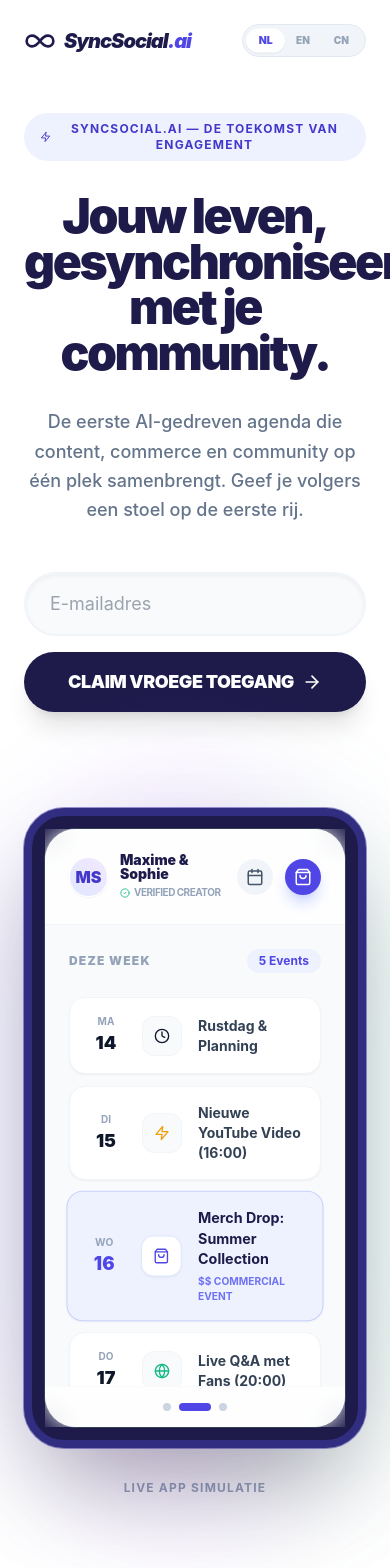
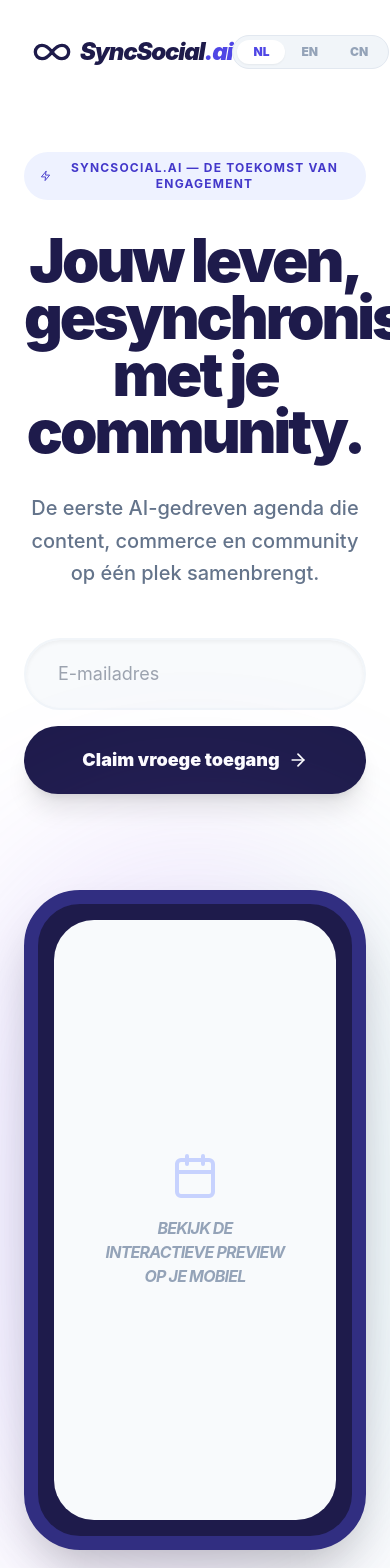
Before and after one commit to JoSync/syncsocial-web, a Next.js app: page / in a window 390 px wide. Shown: the top 1568 px of the page. Built offline with nearby package versions, Linux system fonts and the light colour scheme.

Commit message:
Update page.js

```diff
--- a/app/page.js
+++ b/app/page.js
@@ -1,228 +1,120 @@
 "use client";
 import React, { useState, useEffect } from 'react';
-import { Calendar, ShoppingBag, Globe, Zap, Infinity, ArrowRight, CheckCircle2, Heart, MessageCircle, DollarSign, ChevronRight, Clock } from 'lucide-react';
+import { Calendar, ShoppingBag, Globe, Zap, Infinity, ArrowRight, CheckCircle2, Clock, DollarSign, ChevronRight } from 'lucide-react';
 
 export default function LandingPage() {
   const [lang, setLang] = useState('NL');
-  // State voor de automatische mockup flow
   const [currentSlide, setCurrentSlide] = useState(0);
-  const totalSlides = 3;
+  const [email, setEmail] = useState('');
+  const [isSubmitted, setIsSubmitted] = useState(false);
 
-  // Timer die elke 5 seconden wisselt van slide
   useEffect(() => {
     const interval = setInterval(() => {
-      setCurrentSlide((prev) => (prev + 1) % totalSlides);
-    }, 5000); // 5000ms = 5 seconden
+      setCurrentSlide((prev) => (prev + 1) % 3);
+    }, 5000);
     return () => clearInterval(interval);
   }, []);
+
+  const handleSubmit = (e) => {
+    e.preventDefault();
+    if (email.includes('@')) {
+      setIsSubmitted(true);
+      // Hier kunnen we later de koppeling met een database maken
+    }
+  };
 
   const t = {
     NL: {
       hero: "Jouw leven, gesynchroniseerd met je community.",
-      sub: "De eerste AI-gedreven agenda die content, commerce en community op één plek samenbrengt. Geef je volgers een stoel op de eerste rij.",
+      sub: "De eerste AI-gedreven agenda die content, commerce en community op één plek samenbrengt.",
       cta: "Claim vroege toegang",
-      badge: "SyncSocial.ai — De toekomst van engagement",
-      mockupLabel: "Live App Simulatie"
+      success: "Je staat op de lijst! We nemen snel contact met je op.",
+      badge: "SyncSocial.ai — De toekomst van engagement"
     },
     EN: {
       hero: "Your life, synchronized with your community.",
-      sub: "The first AI-powered calendar bridging content, commerce, and community. Give your followers a front-row seat.",
+      sub: "The first AI-powered calendar bridging content, commerce, and community.",
       cta: "Claim Early Access",
-      badge: "SyncSocial.ai — The future of engagement",
-      mockupLabel: "Live App Simulation"
+      success: "You're on the list! We'll be in touch soon.",
+      badge: "SyncSocial.ai — The future of engagement"
     },
     CN: {
       hero: "同步你的社交生活",
       sub: "连接内容、商业与社交的AI日历。让你的粉丝与你同步。",
       cta: "立即加入等候名单",
-      badge: "SyncSocial.ai — 社交参与的未来",
-      mockupLabel: "实时应用模拟"
+      success: "您已加入等候名单！我们会尽快与您联系。",
+      badge: "SyncSocial.ai — 社交参与的未来"
     }
   };
 
   const current = t[lang];
 
-  // Data voor het Weekoverzicht (Slide 2)
-  const weekData = [
-    { day: 'MA', date: '14', title: 'Rustdag & Planning', type: 'personal', icon: <Clock size={16} /> },
-    { day: 'DI', date: '15', title: 'Nieuwe YouTube Video (16:00)', type: 'content', icon: <Zap size={16} className="text-amber-500" /> },
-    { day: 'WO', date: '16', title: 'Merch Drop: Summer Collection', type: 'commerce', icon: <ShoppingBag size={16} className="text-indigo-600" />, highlight: true },
-    { day: 'DO', date: '17', title: 'Live Q&A met Fans (20:00)', type: 'live', icon: <Globe size={16} className="text-emerald-500" /> },
-    { day: 'VR', date: '18', title: 'Weekend Vlog Teaser', type: 'content', icon: <Zap size={16} className="text-amber-500" /> },
-  ];
-
   return (
     <div className="min-h-screen bg-white text-slate-900 overflow-hidden font-sans">
-      {/* Navbar */}
-      <nav className="flex justify-between items-center p-6 lg:p-8 max-w-7xl mx-auto relative z-10">
+      <nav className="flex justify-between items-center p-8 max-w-7xl mx-auto relative z-10">
         <div className="flex items-center gap-2 group cursor-pointer">
-          <Infinity className="text-indigo-950 w-8 h-8 lg:w-10 lg:h-10 transition-transform group-hover:rotate-12" />
-          <span className="text-xl lg:text-2xl font-black tracking-tighter text-indigo-950 italic">SyncSocial<span className="text-indigo-600">.ai</span></span>
+          <Infinity className="text-indigo-950 w-10 h-10 transition-transform group-hover:rotate-12" />
+          <span className="text-2xl font-black tracking-tighter text-indigo-950 italic">SyncSocial<span className="text-indigo-600">.ai</span></span>
         </div>
-        <div className="flex bg-slate-100 p-1 rounded-full border border-slate-200 backdrop-blur-md">
+        <div className="flex bg-slate-100 p-1 rounded-full border border-slate-200">
           {['NL', 'EN', 'CN'].map((l) => (
-            <button
-              key={l}
-              onClick={() => setLang(l)}
-              className={`px-3 lg:px-4 py-1 rounded-full text-[10px] lg:text-xs font-black transition-all ${lang === l ? 'bg-white shadow-sm text-indigo-600 scale-105' : 'text-slate-400 hover:text-slate-600'}`}
-            >
-              {l}
-            </button>
+            <button key={l} onClick={() => setLang(l)} className={`px-4 py-1 rounded-full text-xs font-black transition ${lang === l ? 'bg-white shadow-sm text-indigo-600' : 'text-slate-400'}`}>{l}</button>
           ))}
         </div>
       </nav>
 
-      {/* Hero Section */}
-      <section className="max-w-7xl mx-auto px-6 pt-8 lg:pt-12 pb-24 text-center relative z-10">
-        <div className="inline-flex items-center gap-2 bg-indigo-50 text-indigo-700 px-4 py-2 rounded-full text-xs font-bold mb-8 uppercase tracking-widest animate-fade-in">
+      <section className="max-w-7xl mx-auto px-6 pt-12 pb-24 text-center relative z-10">
+        <div className="inline-flex items-center gap-2 bg-indigo-50 text-indigo-700 px-4 py-2 rounded-full text-xs font-bold mb-8 uppercase tracking-widest tracking-widest">
           <Zap size={14} /> {current.badge}
         </div>
-        <h1 className="text-5xl lg:text-8xl font-black tracking-tighter text-indigo-950 mb-8 leading-[0.95] max-w-5xl mx-auto">
+        <h1 className="text-6xl lg:text-8xl font-black tracking-tighter text-indigo-950 mb-8 leading-[0.95] max-w-5xl mx-auto">
           {current.hero}
         </h1>
-        <p className="text-lg lg:text-xl text-slate-500 max-w-2xl mx-auto mb-12 leading-relaxed font-medium">
+        <p className="text-xl text-slate-500 max-w-2xl mx-auto mb-12 leading-relaxed font-medium">
           {current.sub}
         </p>
 
-        <div className="flex flex-col sm:flex-row gap-4 justify-center max-w-lg mx-auto mb-24">
+        <div className="max-w-lg mx-auto mb-24">
+          {!isSubmitted ? (
+            <form onSubmit={handleSubmit} className="flex flex-col sm:flex-row gap-4">
               <input
                 type="email"
+                required
+                value={email}
+                onChange={(e) => setEmail(e.target.value)}
                 placeholder="E-mailadres"
-            className="flex-1 px-6 lg:px-8 py-4 lg:py-5 rounded-full border-2 border-slate-100 focus:border-indigo-500 outline-none text-lg transition-all shadow-inner bg-slate-50 focus:bg-white"
+                className="flex-1 px-8 py-5 rounded-full border-2 border-slate-100 focus:border-indigo-500 outline-none text-lg transition-all shadow-inner bg-slate-50"
               />
-          <button type="button" className="bg-indigo-950 text-white px-8 lg:px-10 py-4 lg:py-5 rounded-full font-black text-lg hover:bg-indigo-800 hover:scale-105 transition-all shadow-xl flex items-center justify-center gap-2 uppercase tracking-tight">
+              <button type="submit" className="bg-indigo-950 text-white px-10 py-5 rounded-full font-black text-lg hover:bg-indigo-800 transition-all shadow-xl flex items-center justify-center gap-2">
                 {current.cta} <ArrowRight size={20} />
               </button>
+            </form>
+          ) : (
+            <div className="bg-emerald-50 border-2 border-emerald-100 p-6 rounded-[2rem] flex items-center justify-center gap-4 animate-fade-in">
+              <div className="w-12 h-12 bg-emerald-500 rounded-full flex items-center justify-center text-white shadow-lg shadow-emerald-200">
+                <CheckCircle2 size={24} />
+              </div>
+              <p className="text-emerald-800 font-black text-lg text-left leading-tight">{current.success}</p>
+            </div>
+          )}
         </div>
 
-        {/* --- DE LEVENDE MOCKUP --- */}
+        {/* --- DE LEVENDE MOCKUP (Blijft hetzelfde als gisteren) --- */}
         <div className="relative max-w-5xl mx-auto">
-          {/* Achtergrond Gloed */}
-          <div className="absolute -inset-4 lg:-inset-10 bg-gradient-to-r from-indigo-500 via-purple-500 to-emerald-400 opacity-20 blur-[60px] lg:blur-[100px] rounded-full animate-pulse-slow"></div>
-
-          {/* Telefoon Frame */}
-          <div className="relative bg-indigo-950 rounded-[2.5rem] lg:rounded-[3.5rem] p-3 lg:p-4 shadow-[0_50px_100px_-20px_rgba(0,0,0,0.3)] border-[8px] lg:border-[14px] border-indigo-900 ring-1 ring-indigo-800/50 overflow-hidden">
-            {/* Dynamic Screen Content */}
-            <div className="bg-slate-50 rounded-[2rem] lg:rounded-[2.5rem] overflow-hidden border border-slate-700 relative h-[600px] lg:h-[700px] flex flex-col">
-
-              {/* Vaste Header in Mockup */}
-              <div className="bg-white/80 backdrop-blur-md border-b border-slate-100 p-6 flex justify-between items-center sticky top-0 z-20">
-                <div className="flex items-center gap-3 text-left">
-                  <div className="w-10 h-10 lg:w-12 lg:h-12 bg-gradient-to-tr from-indigo-100 to-purple-100 rounded-full flex items-center justify-center text-indigo-700 font-black shadow-sm border border-white">MS</div>
-                  <div>
-                    <p className="font-black text-indigo-950 leading-none text-sm lg:text-base">Maxime & Sophie</p>
-                    <p className="text-[10px] text-slate-400 mt-1 font-bold uppercase tracking-tighter flex items-center gap-1"><CheckCircle2 size={10} className="text-emerald-500" /> Verified Creator</p>
-                  </div>
-                </div>
-                <div className="flex gap-3">
-                   <div className="w-9 h-9 bg-slate-100 rounded-full flex items-center justify-center text-slate-600">
-                     <Calendar size={18} />
-                   </div>
-                   <div className="w-9 h-9 bg-indigo-600 rounded-full flex items-center justify-center text-white shadow-lg shadow-indigo-200">
-                     <ShoppingBag size={18} />
+           <div className="absolute -inset-10 bg-gradient-to-r from-indigo-500 via-purple-500 to-emerald-400 opacity-20 blur-[100px] rounded-full"></div>
+           <div className="relative bg-indigo-950 rounded-[3.5rem] p-4 shadow-2xl border-[14px] border-indigo-900 overflow-hidden">
+             <div className="bg-slate-50 rounded-[2.5rem] overflow-hidden relative h-[600px] flex flex-col">
+                {/* Hier de content van de slides (Dag, Week, Kassa) */}
+                <div className="p-12 text-center flex flex-col items-center justify-center h-full">
+                   <Calendar size={48} className="text-indigo-200 mb-4 animate-bounce-slow" />
+                   <p className="text-slate-400 font-bold italic tracking-tighter uppercase">Bekijk de interactieve preview op je mobiel</p>
                 </div>
              </div>
            </div>
-
-              {/* ANIMATED CONTENT AREA */}
-              <div className="flex-1 relative overflow-hidden p-6">
-
-                {/* SLIDE 1: DAG OVERZICHT (Huidig) */}
-                <div className={`absolute inset-0 p-6 transition-all duration-700 ease-in-out transform ${currentSlide === 0 ? 'opacity-100 translate-x-0' : 'opacity-0 -translate-x-10'}`}>
-                  <p className="text-left text-xs font-black text-slate-400 uppercase tracking-widest mb-6 flex items-center gap-2"><span className="w-2 h-2 bg-emerald-500 rounded-full animate-pulse"></span> Vandaag's Focus</p>
-                  <div className="space-y-4">
-                    <div className="flex items-center gap-4 p-5 rounded-3xl bg-indigo-50 border-2 border-indigo-200 shadow-sm text-left relative overflow-hidden group">
-                      <div className="absolute top-0 right-0 bg-indigo-600 text-white text-[10px] font-bold px-3 py-1 rounded-bl-xl uppercase tracking-widest">High Priority</div>
-                      <span className="font-black text-indigo-400 text-sm">13:00</span>
-                      <div className="w-12 h-12 rounded-2xl bg-white shadow-sm flex items-center justify-center border border-indigo-100 text-indigo-600 group-hover:scale-110 transition-transform"><ShoppingBag size={20} /></div>
-                      <div className="flex-1">
-                        <p className="font-black text-indigo-950 text-lg">Limited Merch Drop</p>
-                        <p className="text-xs font-bold text-indigo-400 uppercase mt-1">Shopify Integrated • Global Shipping</p>
-                      </div>
-                      <ChevronRight className="text-indigo-300" />
-                    </div>
-                    {/* Andere dag items... */}
-                    <div className="flex items-center gap-4 p-4 rounded-2xl bg-white border border-slate-100 shadow-sm text-left opacity-60">
-                      <span className="font-black text-slate-400 text-sm">16:00</span>
-                      <div className="w-10 h-10 rounded-xl bg-slate-50 flex items-center justify-center border border-slate-100 text-amber-500"><Zap size={16} /></div>
-                      <div className="flex-1"><p className="font-bold text-slate-700 text-sm">Social Posts Auto-Publish</p></div>
-                    </div>
-                  </div>
-                   {/* AI Insight Bubble */}
-                   <div className="mt-8 bg-white p-5 rounded-3xl border border-slate-100 shadow-lg text-left flex gap-4 items-start">
-                     <div className="w-8 h-8 bg-emerald-100 rounded-full flex items-center justify-center flex-shrink-0"><Zap size={16} className="text-emerald-600" /></div>
-                     <div>
-                       <p className="text-sm font-bold text-slate-900 leading-tight">AI Tip: China is nu wakker.</p>
-                       <p className="text-xs text-slate-500 mt-1 leading-relaxed">Verwachte engagement piek over 45 minuten. Jouw geplande posts staan klaar.</p>
-                     </div>
-                   </div>
-                </div>
-
-                {/* SLIDE 2: WEEK OVERZICHT (Nieuw) */}
-                <div className={`absolute inset-0 p-6 transition-all duration-700 ease-in-out transform ${currentSlide === 1 ? 'opacity-100 translate-x-0' : 'opacity-0 translate-x-10'}`}>
-                   <div className="flex justify-between items-center mb-6">
-                    <p className="text-left text-xs font-black text-slate-400 uppercase tracking-widest">Deze Week</p>
-                    <span className="text-xs font-bold text-indigo-600 bg-indigo-50 px-3 py-1 rounded-full">5 Events</span>
-                   </div>
-                   <div className="space-y-3">
-                     {weekData.map((item, index) => (
-                       <div key={index} className={`flex items-center gap-4 p-4 rounded-2xl border shadow-sm text-left transition-all ${item.highlight ? 'bg-indigo-50 border-indigo-200 scale-[1.02]' : 'bg-white border-slate-100'}`}>
-                          <div className="flex flex-col items-center justify-center w-10">
-                            <span className="text-[10px] font-bold text-slate-400 uppercase">{item.day}</span>
-                            <span className={`text-lg font-black ${item.highlight ? 'text-indigo-600' : 'text-slate-900'}`}>{item.date}</span>
-                          </div>
-                          <div className={`w-10 h-10 rounded-xl flex items-center justify-center border ${item.highlight ? 'bg-white border-indigo-100 shadow-sm' : 'bg-slate-50 border-slate-100'}`}>{item.icon}</div>
-                          <div className="flex-1">
-                            <p className={`font-bold text-sm ${item.highlight ? 'text-indigo-950' : 'text-slate-700'}`}>{item.title}</p>
-                            {item.highlight && <p className="text-[10px] font-bold text-indigo-500 uppercase mt-1 animate-pulse">$$ Commercial Event</p>}
-                          </div>
-                       </div>
-                     ))}
-                   </div>
-                </div>
-
-                {/* SLIDE 3: DETAIL ACTIE (Nieuw - De Kassa) */}
-                <div className={`absolute inset-0 p-6 flex flex-col justify-center transition-all duration-700 ease-in-out transform ${currentSlide === 2 ? 'opacity-100 scale-100' : 'opacity-0 scale-95'}`}>
-                  <div className="bg-white rounded-[2.5rem] p-6 shadow-2xl border-2 border-indigo-100 text-center relative overflow-hidden">
-                    <div className="absolute top-0 left-0 w-full h-32 bg-gradient-to-b from-indigo-50 to-white -z-10"></div>
-                    <div className="w-20 h-20 bg-indigo-600 rounded-3xl mx-auto shadow-lg shadow-indigo-200 flex items-center justify-center text-white mb-6 animate-bounce-slow">
-                      <ShoppingBag size={32} />
-                    </div>
-                    <h3 className="text-2xl font-black text-indigo-950 leading-tight mb-2">Summer Collection Drop</h3>
-                    <p className="text-slate-500 font-medium mb-8">Exclusieve toegang voor volgers. 24 uur beschikbaar.</p>
-
-                    <div className="bg-slate-50 p-4 rounded-2xl border border-slate-100 mb-8">
-                      <div className="flex justify-between text-sm font-bold mb-2">
-                        <span className="text-slate-500">Verwachte Omzet (AI)</span>
-                        <span className="text-emerald-500">€12.500 - €18.000</span>
-                      </div>
-                      <div className="h-3 bg-slate-200 rounded-full overflow-hidden">
-                        <div className="h-full w-[65%] bg-emerald-500 rounded-full animate-pulse"></div>
-                      </div>
-                    </div>
-
-                    <button className="w-full bg-indigo-600 text-white py-4 rounded-2xl font-black text-lg hover:bg-indigo-700 transition-all shadow-xl flex items-center justify-center gap-3">
-                      <DollarSign size={20} /> BEKIJK LIVE SHOP
-                    </button>
-                  </div>
-                </div>
-
-              </div>
-
-              {/* Navigatie Bolletjes in Mockup */}
-              <div className="bg-white/80 backdrop-blur-md p-4 flex justify-center gap-2 border-t border-slate-50 sticky bottom-0 z-20">
-                {[0, 1, 2].map((index) => (
-                  <div key={index} className={`h-2 rounded-full transition-all duration-500 ${currentSlide === index ? 'w-8 bg-indigo-600' : 'w-2 bg-slate-300'}`}></div>
-                ))}
-              </div>
-            </div>
-          </div>
-           <p className="text-center text-slate-400 text-xs font-bold uppercase tracking-widest mt-8">{current.mockupLabel}</p>
         </div>
       </section>
 
-      {/* Footer */}
-      <footer className="py-12 text-center border-t border-slate-50 relative z-10 bg-white">
+      <footer className="py-12 text-center border-t border-slate-50">
         <p className="text-slate-300 font-bold tracking-[0.3em] uppercase text-[10px]">
           &copy; 2026 SyncSocial.ai — Intelligence Synchronized.
         </p>
```
Lines whose indentation alone changed are shown as unchanged.
